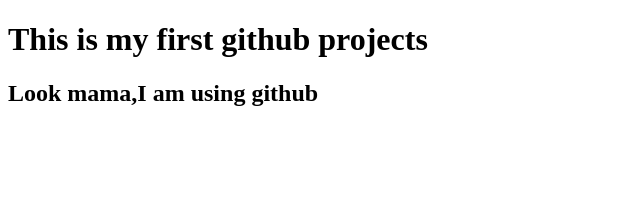
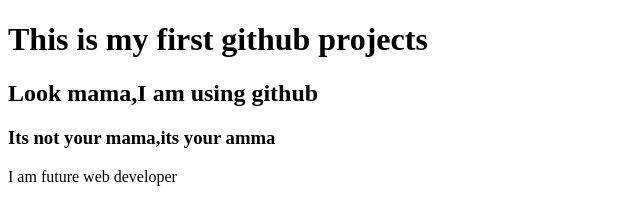
Before and after one commit to fardinmahbub/my-first-website, a plain HTML site: page index.html in a window 1280 px wide. Shown: the whole page, without its empty margins (0-640 px from the left). Drawn offline with Linux system fonts and the light colour scheme.

Commit message:
set a party

```diff
--- a/index.html
+++ b/index.html
@@ -8,5 +8,7 @@
 <body>
      <h1>This is my first github projects</h1>
      <h2>Look mama,I am using github</h2>
+     <h3>Its not your mama,its your amma</h3>
+     <p>I am future web developer</p>
 </body>
 </html>
```
